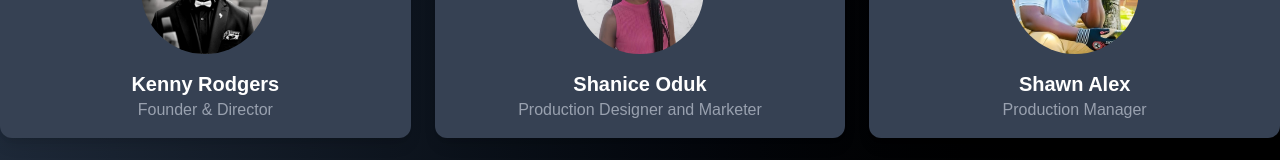
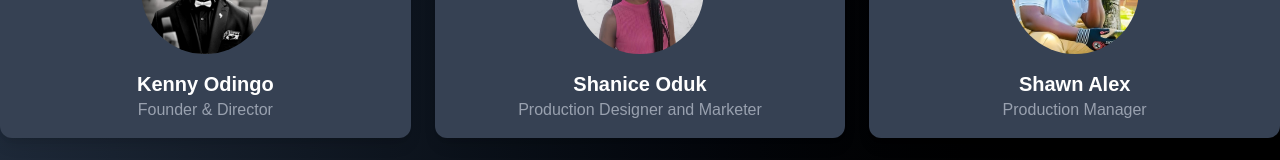
Before and after one commit to rokeowmaster/cadence, a Next.js app: page /about in a window 1280 px wide. Shown: the part 758-918 px from the top of the page. Built offline with nearby package versions, Linux system fonts and the light colour scheme.

Commit message:
edit commits

```diff
--- a/app/about/page.jsx
+++ b/app/about/page.jsx
@@ -33,7 +33,7 @@ const About = () => {
         <div className="grid grid-cols-1 sm:grid-cols-2 lg:grid-cols-3 gap-6">
           <div className="bg-gray-700 p-4 rounded-xl shadow-lg text-center">
             <img src="/founder.jpg" alt="Actor 1" className="rounded-full w-32 h-32 mx-auto mb-4" />
-            <h3 className="text-xl font-semibold">Kenny Rodgers</h3>
+            <h3 className="text-xl font-semibold">Kenny Odingo</h3>
             <p className="text-gray-400">Founder & Director</p></div>
 
           <div className="bg-gray-700 p-4 rounded-xl shadow-lg text-center">
--- a/app/blog/page.jsx
+++ b/app/blog/page.jsx
@@ -12,6 +12,7 @@ const Blog = () => {
         { id:5, image: "/blog5.jpg", title: "How to Find the Right Acting Agent", description: "Key strategies for securing representation that fits your career goals." },
         { id:6, image: "/blog6.jpeg", title: "Improvisation Skills for Actors", description: "Enhance your spontaneity and creativity in acting with these exercises." }
       ];
+
   return (
     <div>
         <Nav />
@@ -31,11 +32,11 @@ const Blog = () => {
               />
               <h3 className="text-2xl font-semibold mt-4">{post.title}</h3>
               <p className="text-gray-600 mt-2">{post.description}</p>
-              <Link href={`/blog/${post.id}`}>
+              {/* <Link href={`/blog/${post.id}`}>
               <button className="mt-4 bg-yellow-400 text-black px-4 py-2 rounded-lg font-semibold hover:bg-yellow-500 transition-all">
                 Read More
               </button>
-              </Link>
+              </Link> */}
             </div>
           ))}
         </div>
```
